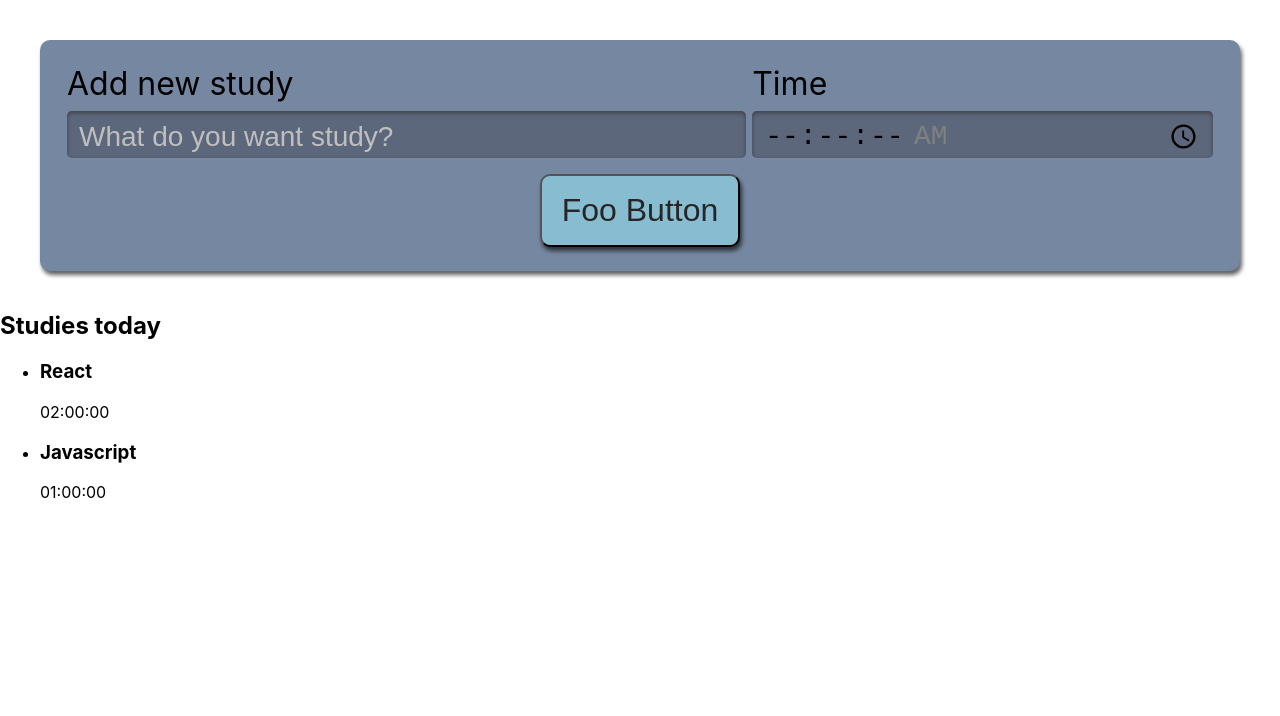
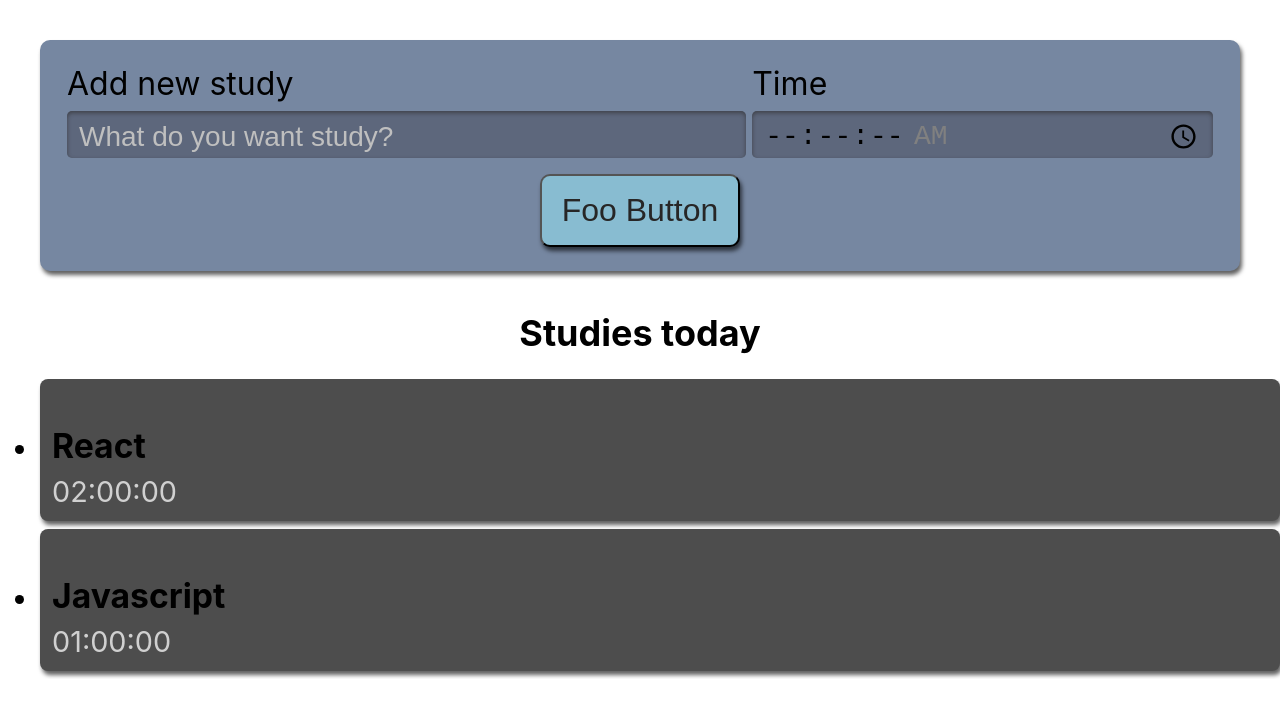
Before and after one commit to lukkas-lukkas/react-studies, a React (Create React App) app: page / in a window 1280 px wide. Shown: the top 716 px of the page. Built offline with nearby package versions, Linux system fonts and the light colour scheme; the HTML template or start-up script is replaced by a standard one.

Commit message:
styled task list

```diff
--- a/src/components/List/index.tsx
+++ b/src/components/List/index.tsx
@@ -1,9 +1,11 @@
+import './style.scss';
+
 export default function List() {
     return (
-        <aside>
+        <aside className='taskList'>
             <h2> Studies today </h2>
             <ul>
-                <li>
+                <li className='taskItem'>
                     <h3>
                         React
                     </h3>
@@ -11,7 +13,7 @@
                         02:00:00
                     </span>
                 </li>
-                <li>
+                <li className='taskItem'>
                     <h3>
                         Javascript
                     </h3>
--- /dev/null
+++ b/src/components/List/style.scss
@@ -0,0 +1,75 @@
+.taskList {
+    grid-area: tasks;
+    height: 100%;
+
+    h2 {
+        font-size: 1.25rem;
+        margin-bottom: 12px;
+    }
+
+    ul {
+        max-height: 350px;
+        overflow-y: scroll;
+        scrollbar-width: thin;
+    }
+
+    @media screen and (min-width:1280px) {
+
+        h2 {
+            text-align: center;
+            font-size: 2.25rem;
+            margin-bottom: 24px;
+        }
+
+        ul {
+            overflow: auto;
+            max-height: 500px;
+        }
+    }
+}
+
+.taskItem {
+    background-color: #4D4D4D;
+    border-radius: 8px;
+    box-shadow: 2px 4px 4px #0000009F;
+    padding: 12px;
+    margin-bottom: 8px;
+    position: relative;
+    cursor: pointer;
+
+    h3 {
+        margin-bottom: 8px;
+        word-break: break-all;
+    }
+
+    span {
+        color: #D0D0D0;
+    }
+
+    @media screen and (min-width:1280px) {
+        font-size: 1.8rem;
+    }
+}
+
+.taskItemSelected {
+    background-color: #292929;
+    box-shadow: 2px 4px 4px #0000009F inset;
+}
+
+.taskItemCompleted {
+    background-color: #566F42;
+    cursor: auto;
+
+    .done {
+        display: block;
+        background-image: url('../../assets/images/check-mark.svg');
+        background-repeat: no-repeat;
+        background-size: 38px 38px;
+        position: absolute;
+        top: 50%;
+        right: 12px;
+        transform: translateY(-50%);
+        width: 42px;
+        height: 43px;
+    }
+}
```
Also changed, not shown: src/assets/images/check-mark.svg (added).
